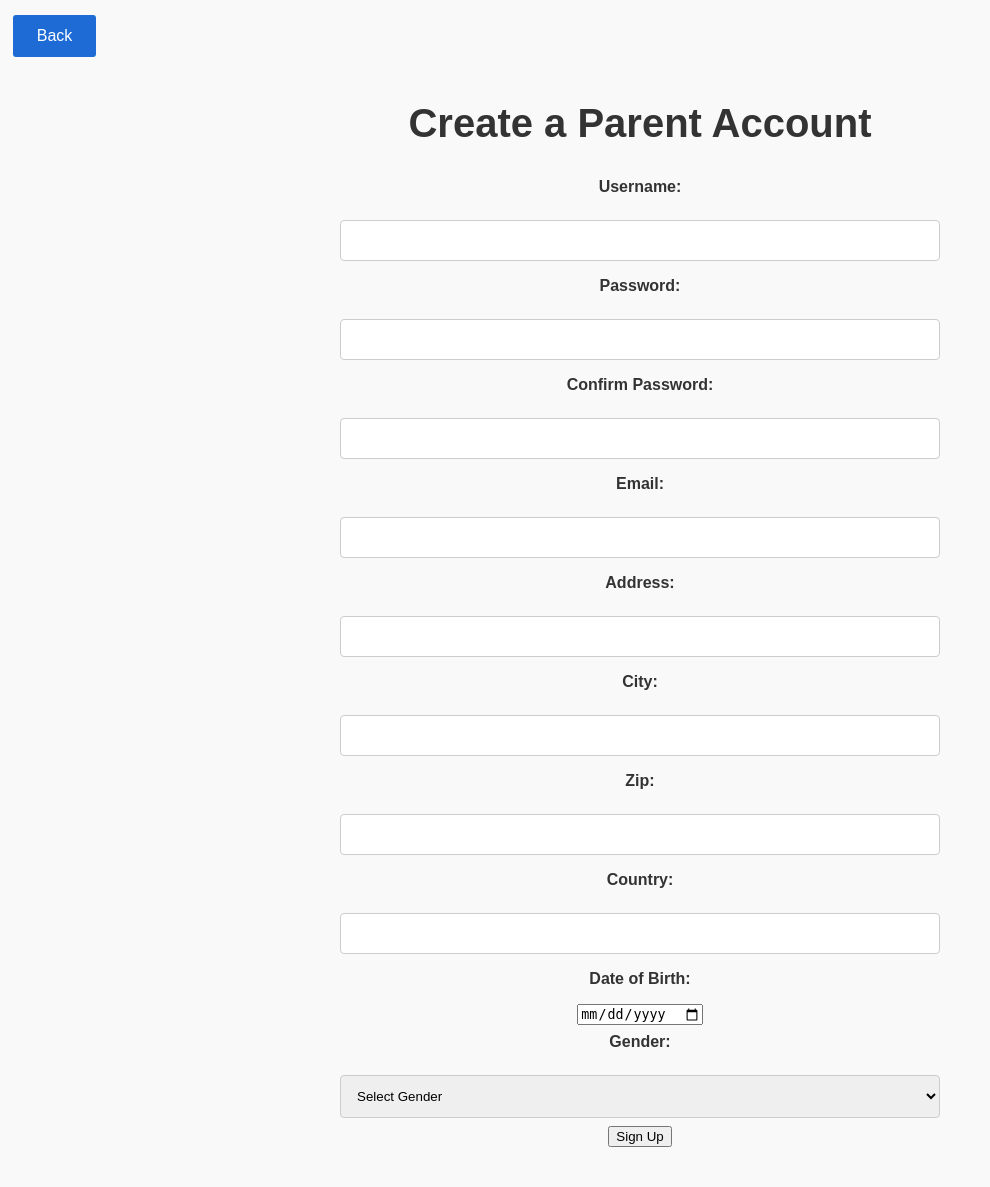
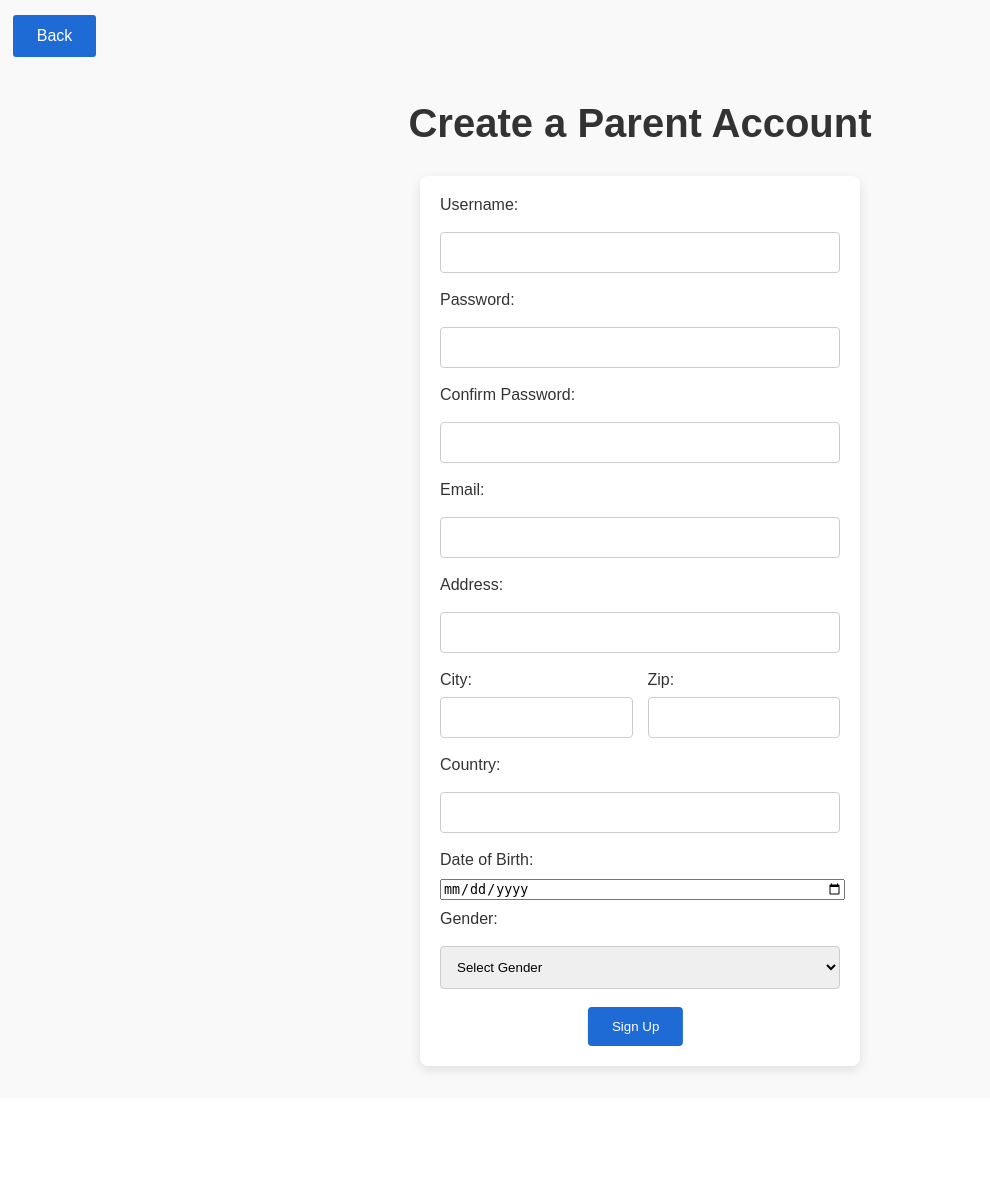
Before and after one commit to JacobMcSeveney/SchoolPay, a Flask app: page /parent_register in a window 1280 px wide. Shown: the part 50-1237 px from the top of the page, without its empty margins (0-990 px from the left). After the commit the page ends 1124 px from the top, so only its background shows below. Run offline with Flask 3, Linux system fonts and the light colour scheme; some libraries are stand-ins or nearby versions.

Commit message:
styled parent and student register a bit and removed the animations. Also removed the useless buttons on home page

```diff
--- a/static/style.css
+++ b/static/style.css
@@ -36,10 +36,6 @@
 a {
     text-decoration: none;
     color: #333;
-}
-
-a:hover {
-    text-decoration: underline;
 }
 
 nav {
@@ -260,39 +256,6 @@
     justify-content: center;
 }
 
-@keyframes fadeInUp {
-    0% {
-      transform: translateY(100%);
-      opacity: 0;
-    }
-    100% {
-      transform: translateY(0%);
-      opacity: 1;
-    }
-  }
-
-  .fadeInUp-animation {
-    animation: 1.5s fadeInUp;
-  }
-
-form {
-    display: flex;
-    flex-direction: column;
-    align-items: center;
-    justify-content: center;
-    padding: 0.5rem;
-}
-
-label {
-    display: block;
-    margin-bottom: 0.5rem;
-    font-weight: bold;
-    text-align: left;
-    align-items: left;
-    justify-content: left;
-    padding: 0.5rem;
-}
-
 input[type=text], select {
     width: 50%;
     padding: 12px;
@@ -304,6 +267,21 @@
 }
 
 input[type=text]:focus, select:focus {
+    outline: none;
+    border-color: #1E6BD6;
+}
+
+input[type=password], select {
+    width: 50%;
+    padding: 12px;
+    margin: 8px 0;
+    display: inline-block;
+    border: 1px solid #ccc;
+    border-radius: 4px;
+    box-sizing: border-box;
+}
+
+input[type=password]:focus, select:focus {
     outline: none;
     border-color: #1E6BD6;
 }
@@ -427,3 +405,55 @@
 .content-section.reverse .content-wrapper {
     flex-direction: row-reverse;
 }
+
+.register-form {
+    display: flex;
+    flex-direction: column;
+    align-items: flex-start;
+    max-width: 400px;
+    gap: 10px;
+    margin: 0 auto;
+    margin-top: 30px;
+    padding: 20px;
+    background-color: #fff;
+    border-radius: 8px;
+    box-shadow: 0 4px 12px rgba(0, 0, 0, 0.1);
+}
+
+.register-form label,
+.register-form input,
+.register-form select {
+    width: 100%;
+    text-align: left;
+}
+
+.form-row {
+    display: flex;
+    width: 100%;
+    gap: 15px;
+}
+
+.form-group {
+    display: flex;
+    flex-direction: column;
+    flex: 1;
+}
+
+.register-form button {
+    background-color: #1E6BD6;
+    color: #fff;
+    border: none;
+    border-radius: 4px;
+    padding: 0.75rem 1.5rem;
+    cursor: pointer;
+    left: 50%;
+    transform: translateX(155%)
+}
+
+.register-form button:hover {
+    background-color: #3146d0;
+}
+
+.register-form button:focus {
+    outline: none;
+}
--- a/templates/parent_register.html
+++ b/templates/parent_register.html
@@ -21,36 +21,41 @@
             <p class="error">{{ error }}</p>
         {% endif %}
 
-        <form action="/parent_register" method="post">
-            <label class="fadeInUp-animation" for="username">Username:</label>
-            <input class="fadeInUp-animation" type="text" name="username" required />
+        <form action="/parent_register" method="post" class="register-form">
+            <label for="username">Username:</label>
+            <input type="text" id="username" name="username" required />
 
-            <label class="fadeInUp-animation" for="password">Password:</label>
-            <input class="fadeInUp-animation" type="text" name="password" required />
+            <label for="password">Password:</label>
+            <input type="password" id="password" name="password" required />
 
-            <label class="fadeInUp-animation" for="confirm_password">Confirm Password:</label>
-            <input class="fadeInUp-animation" type="text" name="confirm_password" required />
+            <label for="confirm_password">Confirm Password:</label>
+            <input type="password" id="confirm_password" name="confirm_password" required />
 
-            <label class="fadeInUp-animation" for="email">Email:</label>
-            <input class="fadeInUp-animation" type="text" name="email" required />
+            <label for="email">Email:</label>
+            <input type="text" id="email" name="email" required />
 
-            <label class="fadeInUp-animation" for="address">Address:</label>
-            <input class="fadeInUp-animation" type="text" name="address" required />
+            <label for="address">Address:</label>
+            <input type="text" id="address" name="address" required />
 
-            <label class="fadeInUp-animation" for="city">City:</label>
-            <input class="fadeInUp-animation" type="text" name="city" required />
+            <div class="form-row">
+                <div class="form-group">
+                    <label for="city">City:</label>
+                    <input type="text" id="city" name="city" required />
+                </div>
+                <div class="form-group">
+                    <label for="zip">Zip:</label>
+                    <input type="text" id="zip" name="zip" required />
+                </div>
+            </div>
 
-            <label class="fadeInUp-animation" for="zip">Zip:</label>
-            <input class="fadeInUp-animation" type="text" name="zip" required />
+            <label for="country">Country:</label>
+            <input type="text" id="country" name="country" required />
 
-            <label class="fadeInUp-animation" for="country">Country:</label>
-            <input class="fadeInUp-animation" type="text" name="country" required />
+            <label for="dob">Date of Birth:</label>
+            <input type="date" id="dob" name="dob" required />
 
-            <label class="fadeInUp-animation" for="dob">Date of Birth:</label>
-            <input class="fadeInUp-animation" type="date" name="dob" required />
-
-            <label class="fadeInUp-animation" for="gender">Gender:</label>
-            <select class="fadeInUp-animation" name="gender" required>
+            <label for="gender">Gender:</label>
+            <select id="gender" name="gender" required>
                 <option value="">Select Gender</option>
                 <option value="male">Male</option>
                 <option value="female">Female</option>
@@ -58,7 +63,7 @@
                 <option value="non-binary">Non-Binary</option>
             </select>
 
-            <button class="fadeInUp-animation" type="submit">Sign Up</button>
+            <button type="submit">Sign Up</button>
         </form>
     </div>
 </body>
```
Also changed, not shown: templates/home.html (+4 -10 lines), templates/student_register.html (+19 -14 lines).
